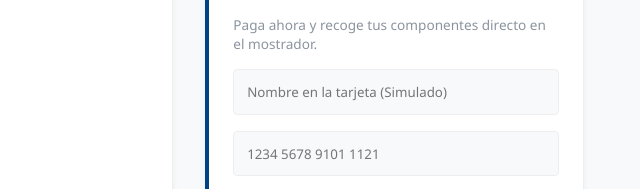
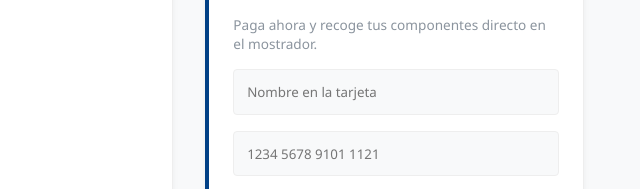
Before and after one commit to Mat131929/arduitronica, a plain HTML site: page carrito.html in a window 1280 px wide. Shown: the part 555-744 px from the top of the page, 640-1280 px from the left. Drawn offline with Linux system fonts and the light colour scheme.

Commit message:
Revise checkout options and layout in carrito.html
Updated payment option details and improved structure.

```diff
--- a/carrito.html
+++ b/carrito.html
@@ -54,7 +54,7 @@
                     <p style="font-size: 0.85rem; color: #8b949e; margin-bottom: 1rem;">Paga ahora y recoge tus componentes directo en el mostrador.</p>
                     <form onsubmit="procesarPagoSimulado(event)">
                         <div class="input-group">
-                            <input type="text" id="cc-name" required placeholder="Nombre en la tarjeta (Simulado)">
+                            <input type="text" id="cc-name" required placeholder="Nombre en la tarjeta">
                         </div>
                         <div class="input-group">
                             <input type="text" id="cc-num" required pattern="[0-9]{16}" placeholder="1234 5678 9101 1121" maxlength="16">
```
